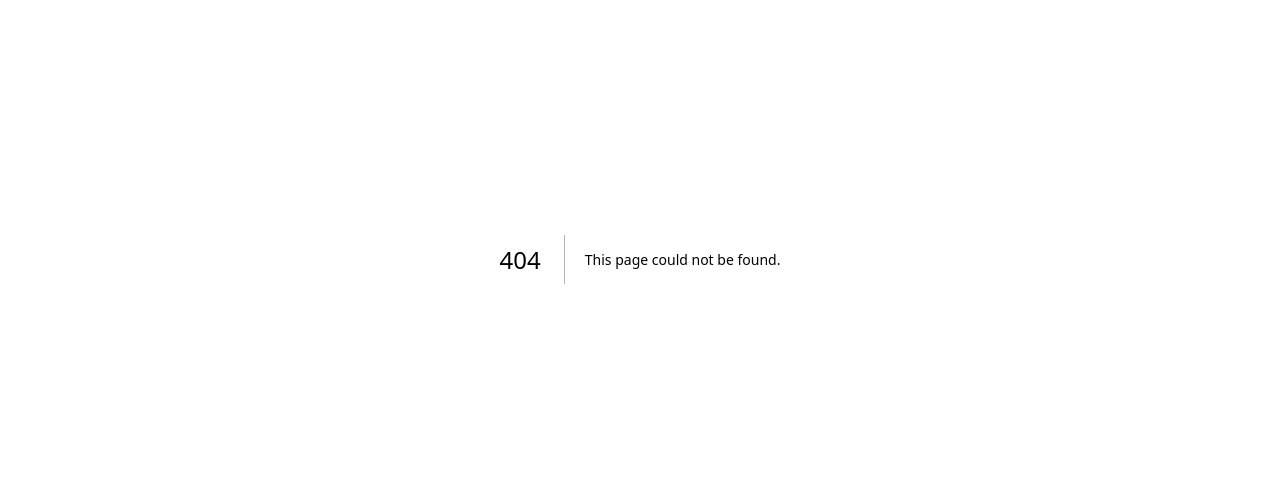
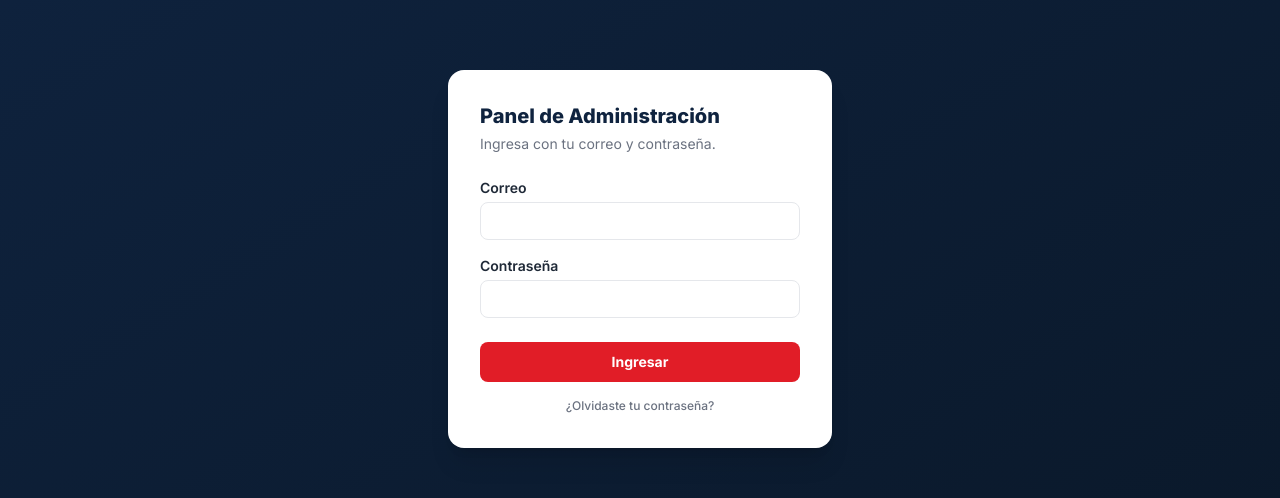
Before and after one commit to aleaguilar3103/ao-liquidation-warehoue, a Next.js app: page /admin/login in a window 1280 px wide. Before the commit this address had no page. Shown: the part 141-639 px from the top of the page. Built offline with nearby package versions, Linux system fonts and the light colour scheme; no server answers.

Commit message:
feat(auth): página de login con recuperación de contraseña

```diff
--- /dev/null
+++ b/src/app/admin/login/page.tsx
@@ -0,0 +1,103 @@
+"use client";
+
+import { useState } from "react";
+import { useRouter } from "next/navigation";
+import { createClient } from "@/lib/supabase/client";
+
+export default function LoginPage() {
+  const router = useRouter();
+  const supabase = createClient();
+  const [email, setEmail] = useState("");
+  const [password, setPassword] = useState("");
+  const [msg, setMsg] = useState<string | null>(null);
+  const [loading, setLoading] = useState(false);
+
+  async function handleLogin(e: React.FormEvent) {
+    e.preventDefault();
+    setLoading(true);
+    setMsg(null);
+    const { error } = await supabase.auth.signInWithPassword({
+      email,
+      password,
+    });
+    setLoading(false);
+    if (error) {
+      setMsg("Correo o contraseña incorrectos.");
+      return;
+    }
+    router.push("/admin");
+    router.refresh();
+  }
+
+  async function handleForgot() {
+    if (!email) {
+      setMsg("Escribe tu correo para enviarte el enlace de recuperación.");
+      return;
+    }
+    setMsg(null);
+    const { error } = await supabase.auth.resetPasswordForEmail(email, {
+      redirectTo: `${window.location.origin}/admin/auth/callback?next=/admin/set-password`,
+    });
+    setMsg(
+      error
+        ? "No se pudo enviar el correo. Intenta de nuevo."
+        : "Te enviamos un correo para restablecer tu contraseña.",
+    );
+  }
+
+  return (
+    <div className="flex min-h-screen items-center justify-center bg-gradient-to-br from-[#0F233F] to-[#0A1829] px-4">
+      <form
+        onSubmit={handleLogin}
+        className="w-full max-w-sm rounded-2xl bg-white p-8 shadow-xl"
+      >
+        <h1 className="text-xl font-extrabold text-[#0F233F]">
+          Panel de Administración
+        </h1>
+        <p className="mt-1 text-sm text-[#6B7280]">
+          Ingresa con tu correo y contraseña.
+        </p>
+
+        <label className="mt-6 block text-sm font-semibold text-[#1F2937]">
+          Correo
+        </label>
+        <input
+          type="email"
+          required
+          value={email}
+          onChange={(e) => setEmail(e.target.value)}
+          className="mt-1 w-full rounded-lg border border-[#E5E7EB] px-3 py-2 text-sm outline-none focus:border-[#0F233F]"
+        />
+
+        <label className="mt-4 block text-sm font-semibold text-[#1F2937]">
+          Contraseña
+        </label>
+        <input
+          type="password"
+          required
+          value={password}
+          onChange={(e) => setPassword(e.target.value)}
+          className="mt-1 w-full rounded-lg border border-[#E5E7EB] px-3 py-2 text-sm outline-none focus:border-[#0F233F]"
+        />
+
+        {msg && <p className="mt-3 text-sm text-[#B91019]">{msg}</p>}
+
+        <button
+          type="submit"
+          disabled={loading}
+          className="mt-6 w-full rounded-lg bg-[#E11D27] px-4 py-2.5 text-sm font-bold text-white transition-colors hover:bg-[#B91019] disabled:opacity-60"
+        >
+          {loading ? "Ingresando…" : "Ingresar"}
+        </button>
+
+        <button
+          type="button"
+          onClick={handleForgot}
+          className="mt-4 w-full text-center text-xs font-medium text-[#6B7280] hover:text-[#0F233F]"
+        >
+          ¿Olvidaste tu contraseña?
+        </button>
+      </form>
+    </div>
+  );
+}
```
